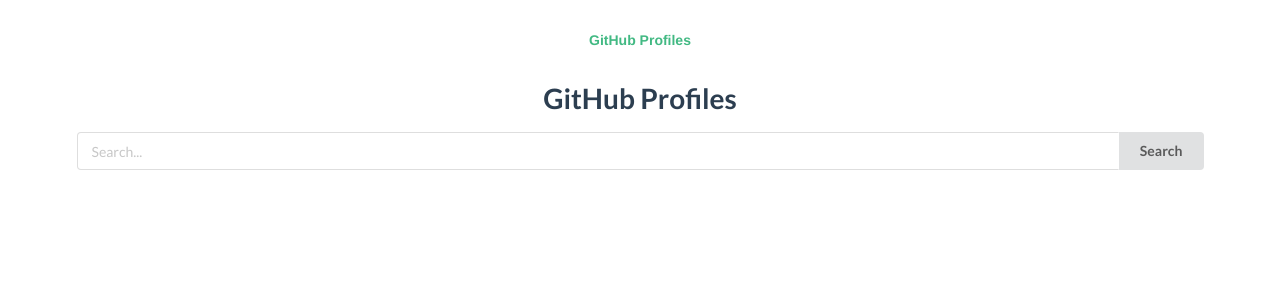
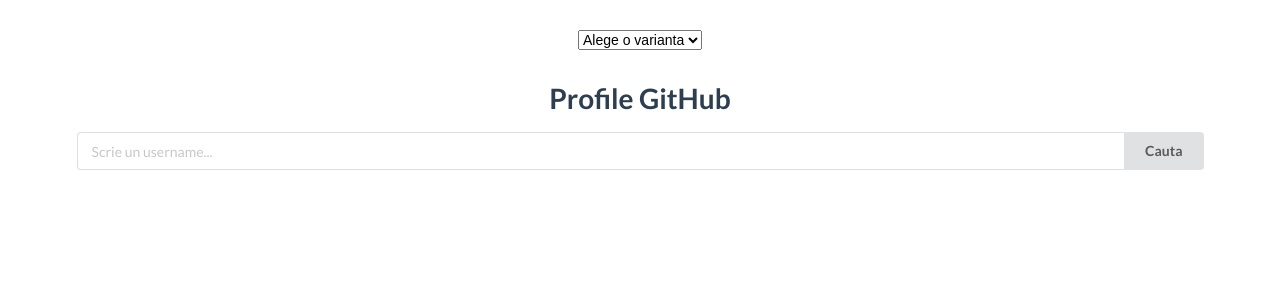
Before and after one commit to ioaneduardmarin/vue-single-file-components-vuex, a Vue app: page / in a window 1280 px wide. Shown: the top 300 px of the page. Built offline with nearby package versions, Linux system fonts and the light colour scheme.

Commit message:
Add Internationalization

```diff
--- a/src/App.vue
+++ b/src/App.vue
@@ -1,13 +1,43 @@
 <template>
   <div id="app">
     <div id="nav">
-      <router-link to="/">
-        GitHub Profiles
-      </router-link>
+      <select v-model="selected" @change="changeLanguage(selected)">
+      <option disabled value="">{{$t('messages.selectPlaceholder')}}</option>
+      <option
+      v-for="language in getLanguages"
+      :key="language"
+      :value="language"
+      >{{language}}</option>
+    </select>
     </div>
     <router-view />
   </div>
 </template>
+
+<script>
+import { mapState, mapGetters, mapActions } from 'vuex';
+
+export default {
+  data() {
+    return {
+      selected: '',
+    };
+  },
+  computed: {
+    ...mapState({
+      currentLanguage: 'currentLanguage',
+    }),
+
+    ...mapGetters({
+      getLanguages: 'getLanguages',
+    }) },
+
+  methods: { ...mapActions({
+    changeLanguage: 'changeLanguage',
+  }),
+  },
+};
+</script>
 
 <style>
 #app {
--- a/src/components/GithubUserCard.vue
+++ b/src/components/GithubUserCard.vue
@@ -9,7 +9,7 @@
         class="header"
       >{{ user.name }}</a>
       <div class="meta">
-        <span class="date">Joined in {{ user.created_at }}</span>
+        <span class="date">{{$t('messages.joinedInText')}} {{ user.created_at }}</span>
       </div>
       <div class="description">
         {{ user.bio }}
@@ -18,7 +18,7 @@
     <div class="extra content">
       <a :href="`https://github.com/${user.login}?tab=followers`">
         <i class="user icon" />
-        {{ user.followers }} Friends
+        {{$tc('messages.friendsText', user.followers )}}
       </a>
     </div>
   </div>
--- a/src/components/NotificationMessage.vue
+++ b/src/components/NotificationMessage.vue
@@ -23,19 +23,13 @@
 export default {
   name: 'NotificationMessage',
   data() {
-    this.$i18n.locale = 'en';
     return {
-      locale: 'en',
       hidden: false };
   },
   props: {
     type: {
       type: String,
       default: 'info',
-    },
-    header: {
-      type: String,
-      default: 'Info',
     },
   },
   methods: {
--- a/src/i18n/i18n.js
+++ b/src/i18n/i18n.js
@@ -1,6 +1,20 @@
 export default{
+  ro: {
+    messages: {
+      buttonText: 'Cauta',
+      errorTitle: 'Eroare',
+      appTitle: 'Profile GitHub',
+      friendsText: 'Nici un prieten | {n} prieten | {n} Prieteni',
+      joinedInText: 'Membru din',
+      inputPlaceholder: 'Scrie un username...',
+      selectPlaceholder: 'Alege o varianta' } },
   en: {
     messages: {
-      welcomeMessage: 'Welcome to EN',
-      errorTitle: 'Eroare' } },
+      buttonText: 'Search',
+      errorTitle: 'Error',
+      appTitle: 'GitHub Profiles',
+      friendsText: 'Friends',
+      joinedInText: 'Joined in',
+      inputPlaceholder: 'Write an username...',
+      selectPlaceholder: 'Please select one' } },
 };
--- /dev/null
+++ b/src/i18n/i18nInstance.js
@@ -0,0 +1,13 @@
+// eslint-disable-next-line no-unused-vars
+import Vue from 'vue';
+import VueI18n from 'vue-i18n';
+import messages from '@/i18n/i18n';
+
+Vue.use(VueI18n);
+
+const i18n = new VueI18n({
+  locale: 'ro',
+  messages,
+});
+
+export default i18n;
--- a/src/main.js
+++ b/src/main.js
@@ -1,21 +1,15 @@
 import Vue from 'vue';
 import VueI18n from 'vue-i18n';
-import messages from '@/i18n/i18n';
 import store from '@/store/index';
+import i18nInstance from '@/i18n/i18nInstance';
 import App from '@/App';
 import router from './router';
 
 Vue.config.productionTip = false;
 Vue.use(VueI18n);
 
-// Create VueI18n instance with options
-const i18n = new VueI18n({
-  locale: 'en',
-  messages,
-});
-
 new Vue({
-  i18n,
+  i18n: i18nInstance,
   router,
   store,
   render: h => h(App),
--- a/src/store/index.js
+++ b/src/store/index.js
@@ -1,13 +1,14 @@
 import Vuex from 'vuex';
 import Vue from 'vue';
 import axios from 'axios';
+import i18n from '@/i18n/i18nInstance';
 
 Vue.use(Vuex);
 
 export default new Vuex.Store({
-  modules: { },
-
   state: {
+    currentLanguage: 'ro',
+    languages: ['en', 'ro'],
     users: [],
     usernames: [],
     username: '',
@@ -19,6 +20,8 @@
   },
 
   getters: {
+    getLanguages: state => state.languages,
+
     inputValidation: (state) => {
       if ((state.username.trim() || '') === '') {
         return false;
@@ -31,6 +34,10 @@
     getGithubUser: state => axios.get(`https://api.github.com/users/${state.username}`) },
 
   actions: {
+    changeLanguage({ commit }, language) {
+      commit('changeCurrentLanguge', language);
+    },
+
     async searchUser({ state, getters, commit }, value) {
       commit('setUsername', value);
       commit('showProperNotification', null);
@@ -56,6 +63,11 @@
   },
 
   mutations: {
+    changeCurrentLanguge(state, language) {
+      state.currentLanguage = language;
+      i18n.locale = language;
+    },
+
     showProperNotification(state, value) {
       state.wasUserFound = value;
     },
--- a/src/views/GithubView.vue
+++ b/src/views/GithubView.vue
@@ -3,12 +3,12 @@
     id="github-view"
     class="ui container"
   >
-    <h1>GitHub Profiles</h1>
+    <h1>{{$t('messages.appTitle')}}</h1>
     <div class="ui fluid action input inputDiv">
       <input
         v-model="username"
         type="text"
-        placeholder="Search..."
+        :placeholder="$t('messages.inputPlaceholder')"
         @change="inputValidation"
       >
       <button
@@ -16,7 +16,7 @@
         class="ui button"
         @click="searchUser(username)"
       >
-        Search
+        {{$t('messages.buttonText')}}
       </button>
     </div>
     <div class="ui cards cardsDiv">
@@ -29,7 +29,6 @@
     <div class="notificationDiv" v-if="wasUserFound === false">
       <notification-message
         type="error"
-        header="Eroare!"
       >
         <p>
           {{ errorMessage }}
```
